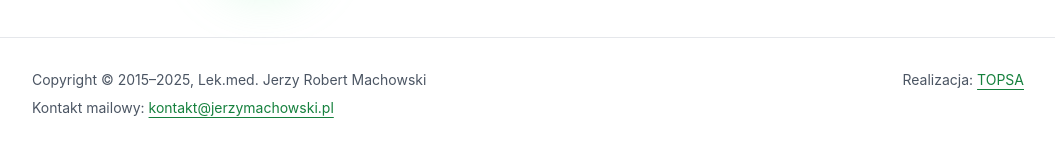
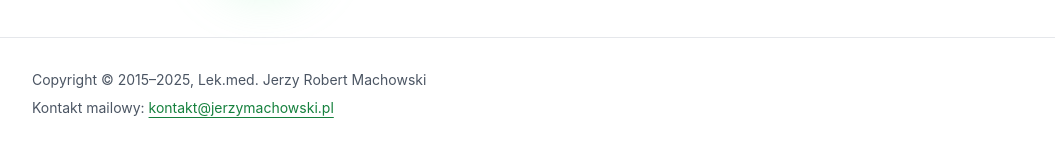
Before and after one commit to piomacho/jmachowski, a Next.js app: page / in a window 1280 px wide. Shown: the part 2718-2865 px from the top of the page, without its empty margins (112-1167 px from the left). Built offline with nearby package versions, Linux system fonts and the light colour scheme.

Commit message:
Page for doc Machowski

```diff
--- a/src/app/humans-txt/route.ts
+++ b/src/app/humans-txt/route.ts
@@ -6,7 +6,6 @@ Location: Rzeszów, Sędziszów Małopolski, Polska
 Specialization: Chirurgia dziecięca, Ultrasonografia dzieci
 
 /* THANKS */
-Redesign: TOPSA
-Original design: TOPSA`;
+`;
     return new Response(body, { headers: { "Content-Type": "text/plain; charset=utf-8" } });
   }
--- a/src/app/layout.tsx
+++ b/src/app/layout.tsx
@@ -54,7 +54,6 @@ export default function RootLayout({ children }: { children: React.ReactNode })
               <p>Copyright © 2015–{new Date().getFullYear()}, Lek.med. Jerzy Robert Machowski</p>
               <p className="mt-2">Kontakt mailowy: <a className="link" href="mailto:kontakt@jerzymachowski.pl">kontakt@jerzymachowski.pl</a></p>
             </div>
-            <p className="md:text-right">Realizacja: <a className="link" href="https://topsa.pl" rel="nofollow">TOPSA</a></p>
 
           </div>
         </footer>
```
